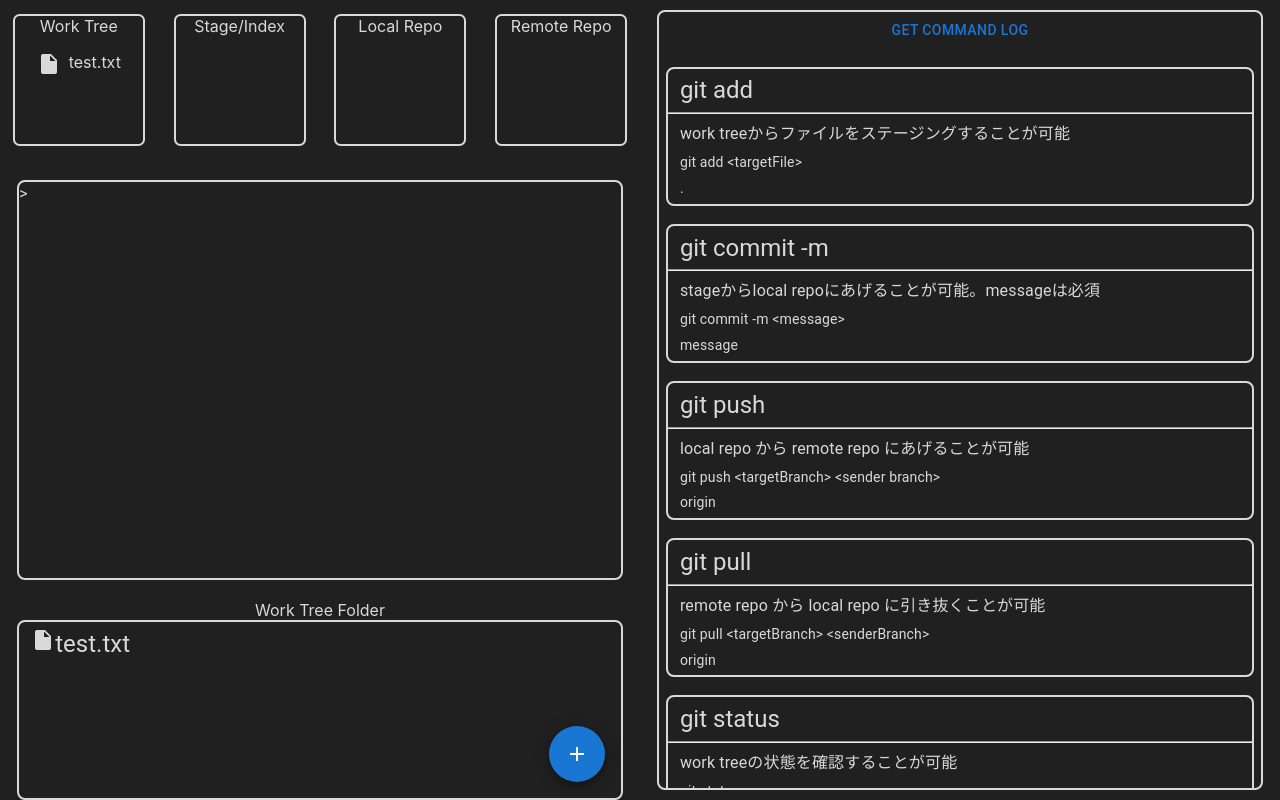
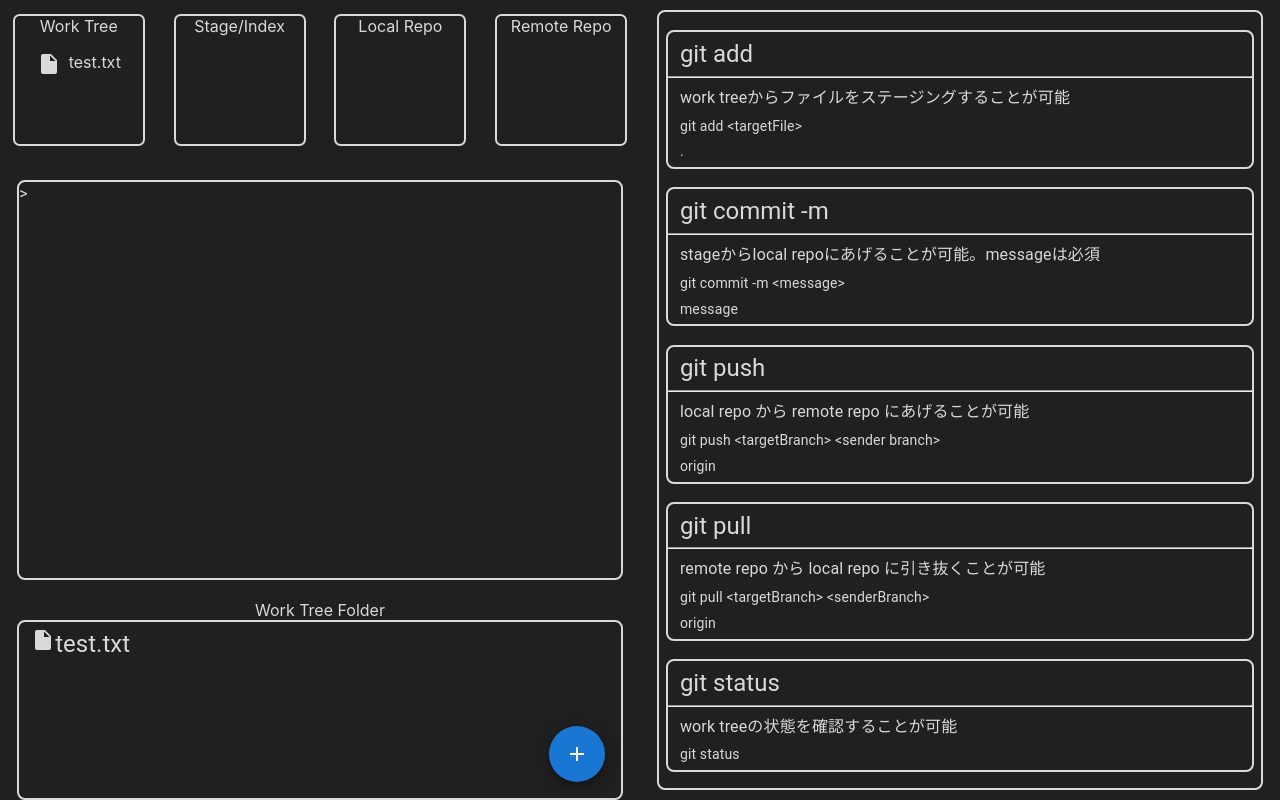
Before and after one commit to masaru-yamaguchi-wa/houtousegit, a React (Create React App) app: page /main in a window 1280 px wide. Built offline with nearby package versions, Linux system fonts and the light colour scheme.

Commit message:
change error word and delete console log

```diff
--- a/src/commandData.js
+++ b/src/commandData.js
@@ -26,7 +26,7 @@ export const command = [
                 }))
                 setCommandErr((prev) => [...prev, ""])
             } else {
-                setCommandErr((prev) => [...prev, ": errorやで 今はこのコマンドできへんで"])
+                setCommandErr((prev) => [...prev, ": error ステージングされたファイルが見つかりません"])
             }
         }
 
@@ -44,7 +44,7 @@ export const command = [
                 }))
                 setCommandErr((prev) => [...prev, ""])
             } else {
-                setCommandErr((prev) => [...prev, ": errorやで 今はこのコマンドできへんで"])
+                setCommandErr((prev) => [...prev, ": error commitされたファイルが見つかりません "])
             }
         }
     },
--- a/src/component/FileView.jsx
+++ b/src/component/FileView.jsx
@@ -8,7 +8,6 @@ import { dataPositionAtom } from '../Atoms';
 
 export const FileView = () => {
     const [dataPos, setDataPos] = useAtom(dataPositionAtom)
-    console.log(dataPos)
     const addFile = () => {
         return (setDataPos((prev) => {
             return [...prev, { id: dataPos.length + 1, name: `test${dataPos.length + 1}.txt`, position: 1 }]
--- a/src/component/GitCommand.jsx
+++ b/src/component/GitCommand.jsx
@@ -11,9 +11,9 @@ export const GitCommand = () => {
     const [open, setOpen] = useState(false);
     const [commandIndex, setCommandIndex] = useState(0);
 
-    const [commandLog, setCommandLog] = useAtom(commandLogAtom)
+    const [, setCommandLog] = useAtom(commandLogAtom)
     const [dataPos, setDataPos] = useAtom(dataPositionAtom)
-    const [commandErr, setCommandErr] = useAtom(commandErrAtom)
+    const [, setCommandErr] = useAtom(commandErrAtom)
 
     const handleOpen = (e) => {
         setCommandIndex(e.currentTarget.id)
@@ -31,7 +31,7 @@ export const GitCommand = () => {
     return (
         <>
             <Box height={"97%"} width={"94%"} border={2} borderRadius={2} sx={{ borderColor: "#d9d9d9", color: "#d9d9d9", overflow: "auto" }}>
-                <Button onClick={() => { console.log(commandLog, dataPos, commandErr) }} >get command log</Button>
+                {/* <Button onClick={() => { console.log(commandLog, dataPos) }} >get command log</Button> */}
                 {command.map((e, i) => {
                     return (
                         <div key={i} >
```
